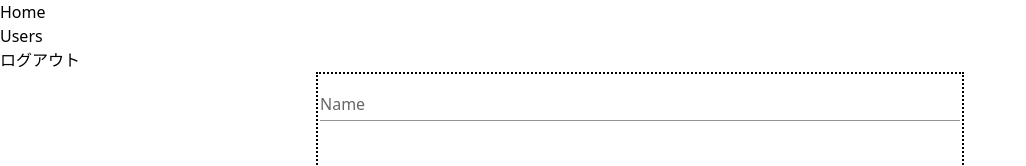
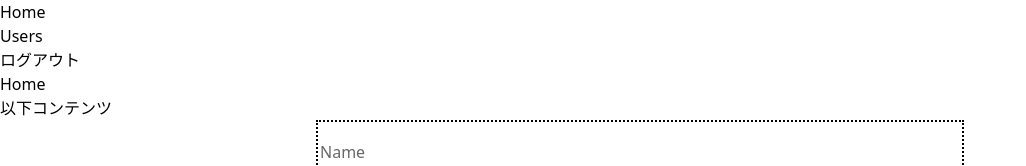
Before and after one commit to mura-work/chat-vue-sample, a Vue app: page / in a window 1280 px wide. Shown: the top 166 px of the page, without its empty margins (0-1026 px from the left). Built offline with nearby package versions, Linux system fonts and the light colour scheme; no server answers; the database is empty.

Commit message:
slotの基礎

```diff
--- /dev/null
+++ b/src/components/HeaderText.vue
@@ -0,0 +1,11 @@
+<template>
+  <div >
+    <slot></slot>
+  </div>
+</template>
+
+<script>
+export default {
+  props: ["headerText"]
+}
+</script>
--- a/src/views/Home.vue
+++ b/src/views/Home.vue
@@ -1,5 +1,9 @@
 <template>
   <div id="home">
+    <header-text>
+      <h2>{{ headerText }}</h2>
+      <div>以下コンテンツ</div>
+    </header-text>
     <post-form @post-comments="addComments"></post-form>
     <post-list :posts="posts"></post-list>
   </div>
@@ -8,6 +12,7 @@
 <script>
 import PostForm from '../components/PostForm.vue'
 import PostList from '../components/PostList.vue'
+import headerText from '../components/HeaderText.vue'
 import { db } from '../main'
 
 export default {
@@ -15,9 +20,11 @@ export default {
   components: {
     PostList,
     PostForm,
+    headerText,
   },
   data: () => ({
     posts: [],
+    headerText: "Home",
   }),
   created: function () {
     this.getCommentAll()
```
